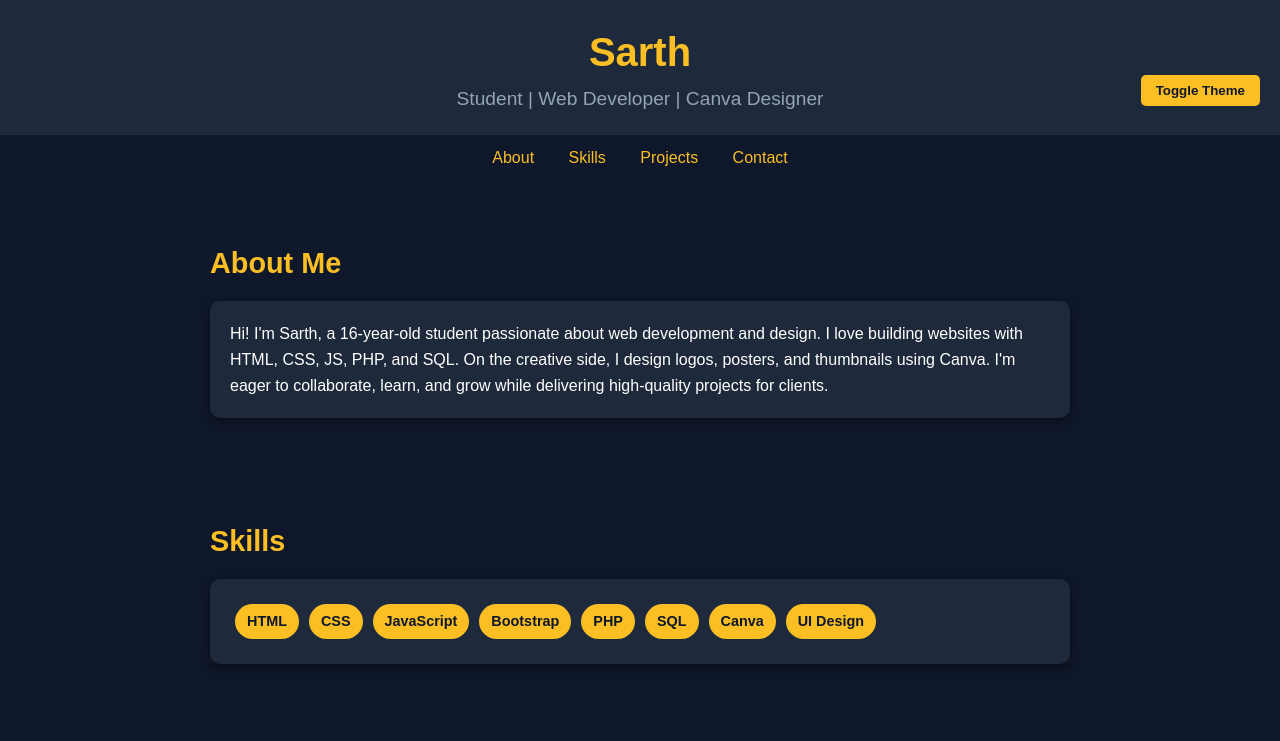
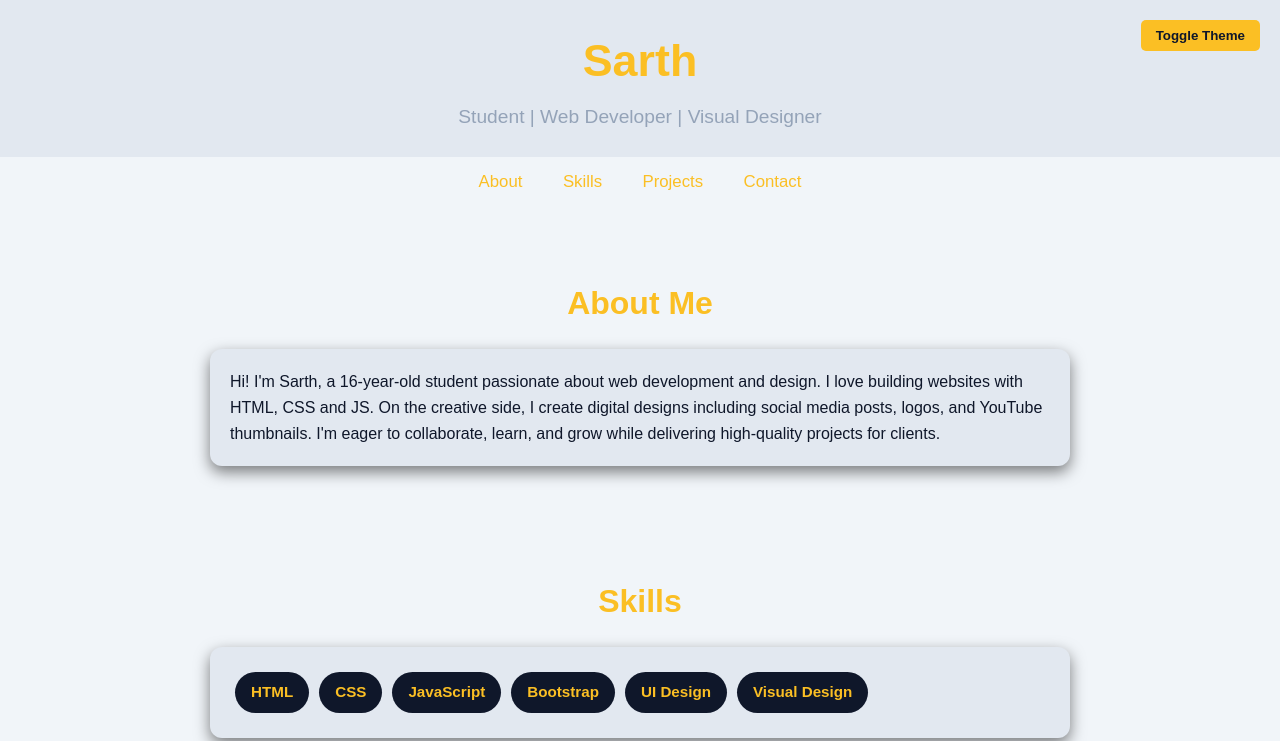
Before and after one commit to sarthwebdev/Sarth-Portfolio, a plain HTML site: page index.html in a window 1280 px wide. Both pictures are taken after a click on the button "Toggle Theme". Shown: the top 741 px of the page. Drawn offline with Linux system fonts and the light colour scheme.

Commit message:
Add files via upload

```diff
--- a/index.html
+++ b/index.html
@@ -5,26 +5,39 @@
 <meta name="viewport" content="width=device-width, initial-scale=1.0">
 <title>Sarth's Dynamic Portfolio</title>
 <style>
-    * { margin:0; padding:0; box-sizing:border-box; font-family: 'Poppins', sans-serif; }
-    body { background:#0f172a; color:#fff; line-height:1.6; transition: background 0.3s, color 0.3s; }
-    header { background:#1e293b; padding:20px; text-align:center; transition: background 0.3s; }
-    header h1 { font-size:2.5rem; color:#fbbf24; }
-    header p { font-size:1.2rem; color:#94a3b8; }
-    nav { background:#0f172a; text-align:center; padding:10px; }
-    nav a { color:#fbbf24; text-decoration:none; margin:0 15px; font-weight:500; }
+  * { margin:0; padding:0; box-sizing:border-box; font-family:'Poppins',sans-serif; transition: all 0.3s; }
+  body { background:#0f172a; color:#fff; line-height:1.6; }
+  header { background:#1e293b; padding:25px; text-align:center; position:relative; }
+  header h1 { font-size:2.8rem; color:#fbbf24; }
+  header p { font-size:1.2rem; color:#94a3b8; margin-top:5px; }
+  .theme-btn { cursor:pointer; background:#fbbf24; color:#0f172a; padding:8px 15px; border:none; border-radius:5px; font-weight:600; position:absolute; top:20px; right:20px; }
+  nav { background:#0f172a; text-align:center; padding:12px 0; position:sticky; top:0; z-index:100; }
+  nav a { color:#fbbf24; text-decoration:none; margin:0 18px; font-weight:500; font-size:1.05rem; }
   nav a:hover { text-decoration:underline; }
-    section { max-width:900px; margin:40px auto; padding:20px; }
-    h2 { color:#fbbf24; margin-bottom:15px; font-size:1.8rem; }
-    .card { background:#1e293b; padding:20px; border-radius:10px; margin-bottom:20px; box-shadow:0 4px 10px rgba(0,0,0,0.4); transition: background 0.3s; }
-    .skills span { display:inline-block; background:#fbbf24; color:#0f172a; padding:6px 12px; border-radius:20px; margin:5px; font-size:0.9rem; font-weight:600; }
-    footer { text-align:center; background:#1e293b; padding:15px; margin-top:40px; color:#94a3b8; transition: background 0.3s; }
-    .theme-btn { cursor:pointer; background:#fbbf24; color:#0f172a; padding:8px 15px; border:none; border-radius:5px; font-weight:600; float:right; margin-top:-40px; }
+  section { max-width:900px; margin:50px auto; padding:20px; }
+  h2 { color:#fbbf24; margin-bottom:20px; font-size:2rem; text-align:center; }
+  .card { background:#1e293b; padding:20px; border-radius:12px; margin-bottom:20px; box-shadow:0 6px 15px rgba(0,0,0,0.5); transform:translateY(20px); opacity:0; transition: all 0.6s ease; }
+  .card.show { transform:translateY(0); opacity:1; }
+  .skills span { display:inline-block; background:#fbbf24; color:#0f172a; padding:8px 16px; border-radius:25px; margin:5px; font-size:0.95rem; font-weight:600; transition: transform 0.3s; }
+  .skills span:hover { transform:scale(1.1); }
+  .project-card:hover { transform:translateY(-5px) scale(1.02); box-shadow:0 8px 20px rgba(0,0,0,0.6); }
+  footer { text-align:center; background:#1e293b; padding:15px; margin-top:40px; color:#94a3b8; }
+  .cta-btn { display:inline-block; padding:10px 18px; background:#fbbf24; color:#0f172a; font-weight:600; border-radius:8px; margin-top:15px; text-decoration:none; transition: transform 0.3s; }
+  .cta-btn:hover { transform:scale(1.05); }
+  /* Light Theme */
+  body.light { background:#f1f5f9; color:#0f172a; }
+  body.light header { background:#e2e8f0; }
+  body.light nav { background:#f1f5f9; }
+  body.light .card { background:#e2e8f0; color:#0f172a; }
+  body.light .skills span { background:#0f172a; color:#fbbf24; }
+  body.light footer { background:#e2e8f0; color:#0f172a; }
 </style>
 </head>
 <body>
+
 <header>
   <h1>Sarth</h1>
-    <p>Student | Web Developer | Canva Designer</p>
+  <p>Student | Web Developer | Visual Designer</p>
   <button class="theme-btn" onclick="toggleTheme()">Toggle Theme</button>
 </header>
 
@@ -53,6 +66,7 @@
 <section id="contact">
   <h2>Contact</h2>
   <div class="card" id="contact-card"></div>
+  <a href="mailto:sarthwebdev@gmail.com" class="cta-btn">Hire Me / Contact</a>
 </section>
 
 <footer>
@@ -61,14 +75,14 @@
 
 <script>
   // DATA
-    const aboutMe = "Hi! I'm Sarth, a 16-year-old student passionate about web development and design. I love building websites with HTML, CSS, JS, PHP, and SQL. On the creative side, I design logos, posters, and thumbnails using Canva. I'm eager to collaborate, learn, and grow while delivering high-quality projects for clients.";
+  const aboutMe = "Hi! I'm Sarth, a 16-year-old student passionate about web development and design. I love building websites with HTML, CSS and JS. On the creative side, I create digital designs including social media posts, logos, and YouTube thumbnails. I'm eager to collaborate, learn, and grow while delivering high-quality projects for clients.";
 
-    const skills = ["HTML", "CSS", "JavaScript", "Bootstrap", "PHP", "SQL", "Canva", "UI Design"];
+  const skills = ["HTML", "CSS", "JavaScript", "Bootstrap", "UI Design", "Visual Design"];
 
   const projects = [
     { title: "Portfolio Website", description: "The site you're looking at right now 🎉" },
     { title: "Landing Page", description: "Modern responsive design for a product." },
-      { title: "Canva Designs", description: "Social media posts, YouTube thumbnails, and logo designs." }
+    { title: "Visual Designs", description: "Social media posts, YouTube thumbnails, and logos." }
   ];
 
   const contactInfo = {
@@ -90,7 +104,7 @@
   const projectsContainer = document.getElementById("projects-container");
   projects.forEach(project => {
     const card = document.createElement("div");
-      card.classList.add("card");
+    card.classList.add("card", "project-card");
     card.innerHTML = `<p><strong>${project.title}:</strong> ${project.description}</p>`;
     projectsContainer.appendChild(card);
   });
@@ -104,15 +118,23 @@
 
   // THEME TOGGLE
   function toggleTheme() {
-      document.body.classList.toggle("dark");
-      if(document.body.style.background === "rgb(15, 23, 42)"){
-        document.body.style.background = "#f1f5f9";
-        document.body.style.color = "#0f172a";
-      } else {
-        document.body.style.background = "#0f172a";
-        document.body.style.color = "#fff";
+    document.body.classList.toggle("light");
   }
+
+  // ANIMATION ON SCROLL
+  const cards = document.querySelectorAll('.card');
+  function showCards() {
+    const triggerBottom = window.innerHeight / 5 * 4;
+    cards.forEach(card => {
+      const cardTop = card.getBoundingClientRect().top;
+      if(cardTop < triggerBottom){
+        card.classList.add('show');
       }
+    });
+  }
+  window.addEventListener('scroll', showCards);
+  window.addEventListener('load', showCards);
 </script>
+
 </body>
 </html>
```
Lines whose indentation alone changed are shown as unchanged.
